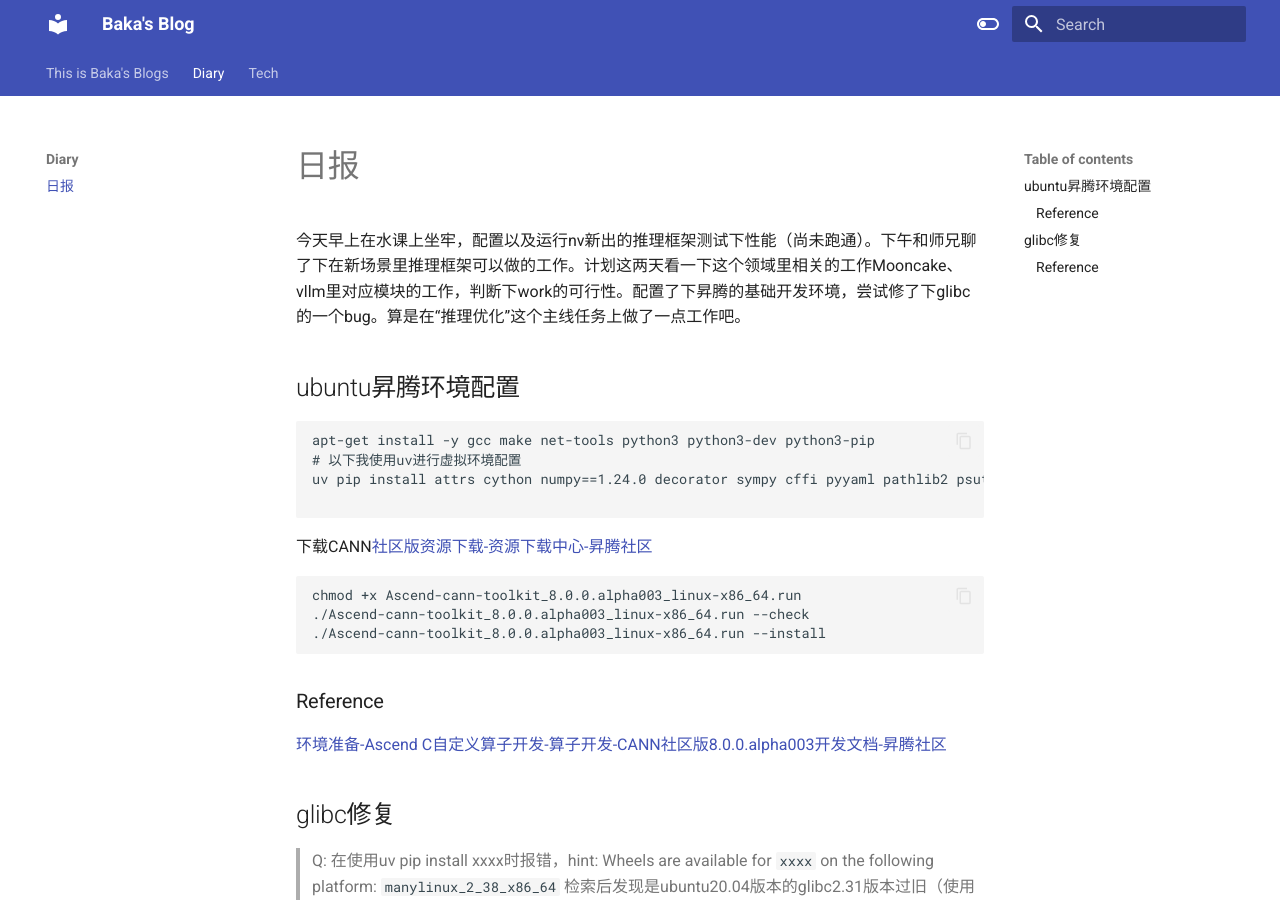
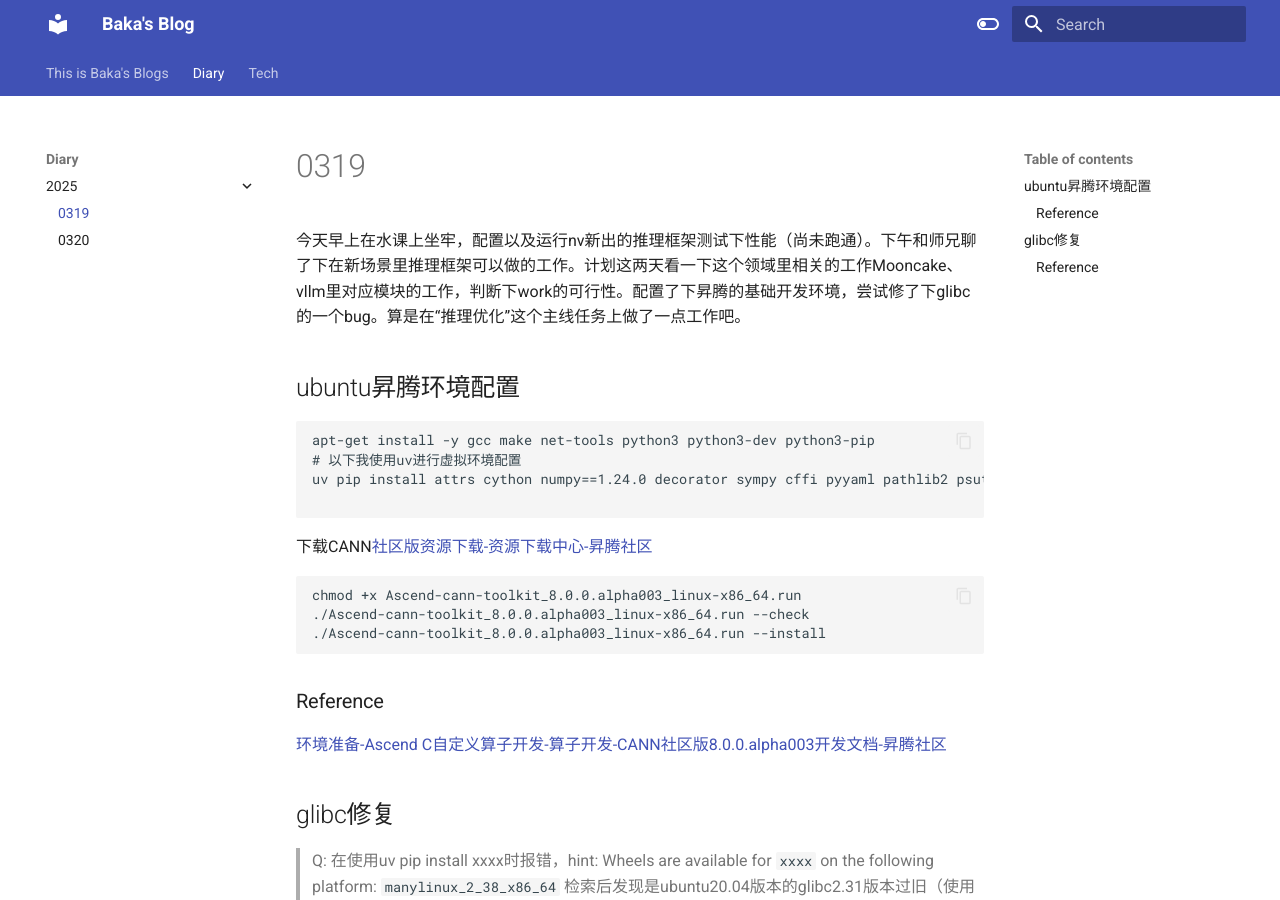
Before and after one commit to Bakameow/Bakameow.github.io, an MkDocs documentation site: the page built from docs/diary/2025/0319.md, in a window 1280 px wide and 900 px high. Built offline with MkDocs 1.6.1 and Material for MkDocs 9.7.7, drawn with Linux system fonts in a browser that asks for light colours.

Commit message:
docs: add 0320

```diff
--- a/docs/diary/0319.md
+++ b/docs/diary/2025/0319.md
@@ -1,4 +1,4 @@
-# 日报
+# 0319
 
 今天早上在水课上坐牢，配置以及运行nv新出的推理框架测试下性能（尚未跑通）。下午和师兄聊了下在新场景里推理框架可以做的工作。计划这两天看一下这个领域里相关的工作Mooncake、vllm里对应模块的工作，判断下work的可行性。配置了下昇腾的基础开发环境，尝试修了下glibc的一个bug。算是在“推理优化”这个主线任务上做了一点工作吧。
 
```
Also changed, not shown: docs/diary/2025/0320.md (added, +3 -0 lines).
